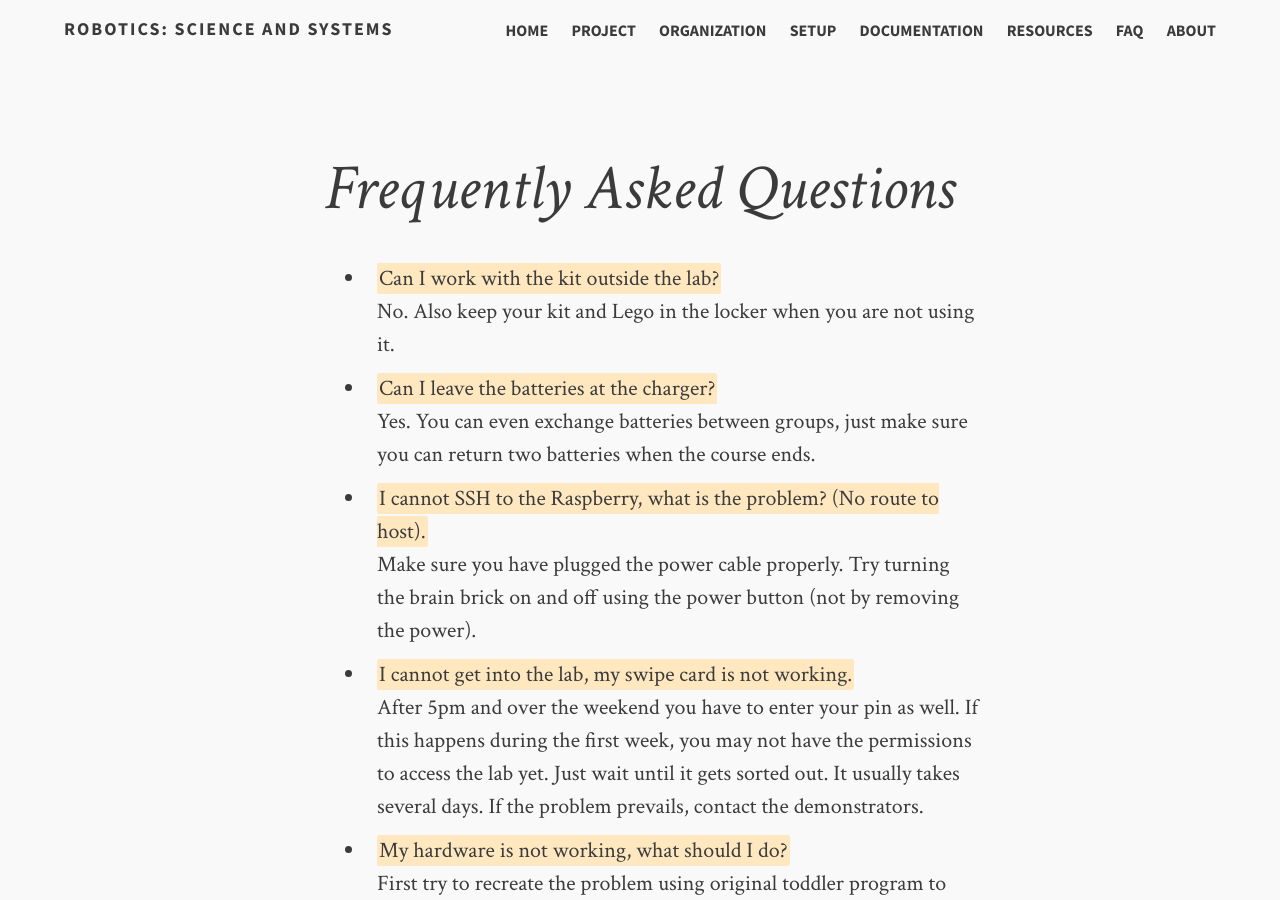
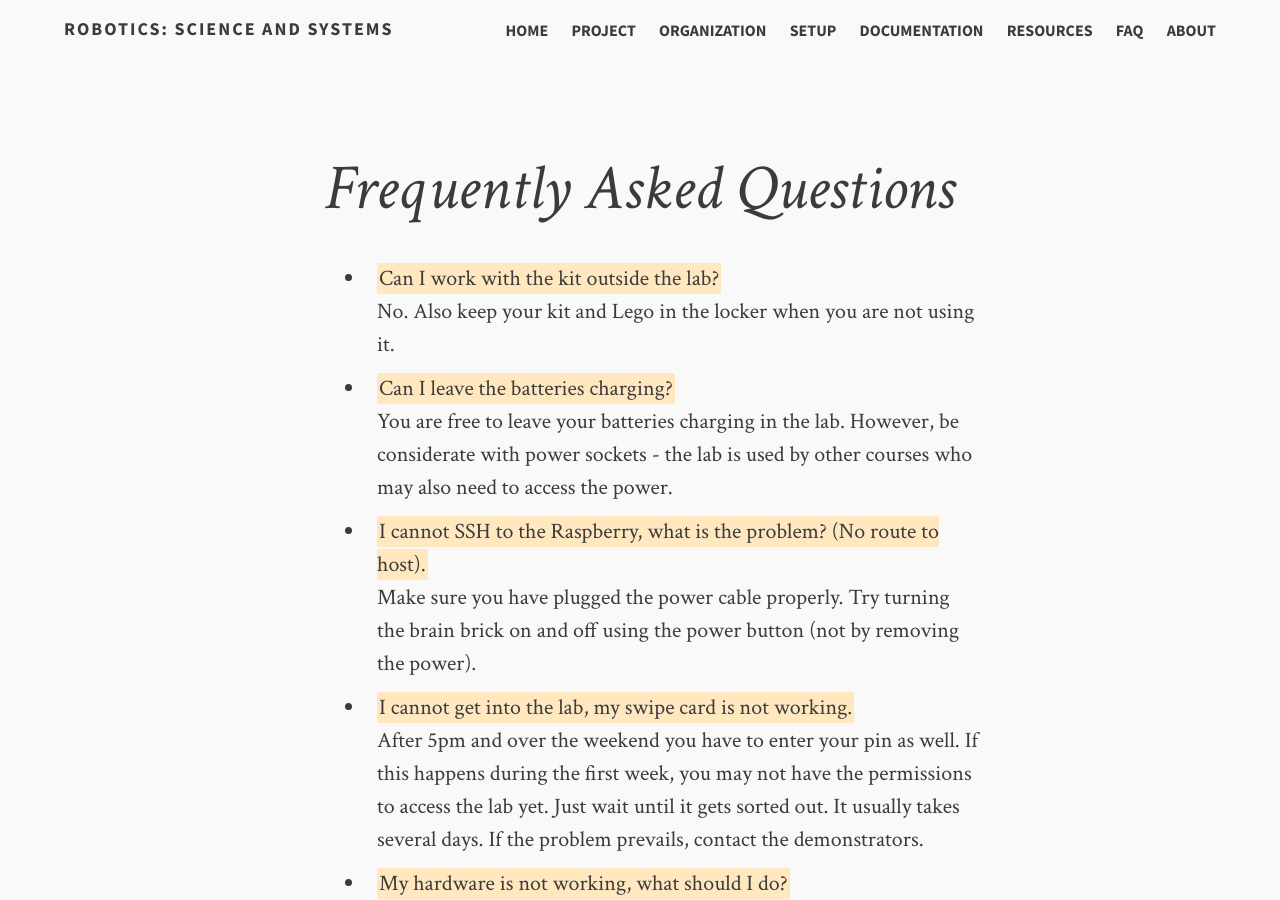
Before and after one commit to uoe-rss/uoe-rss.github.io, a Jekyll site: the page built from faq.md, in a window 1280 px wide and 900 px high. Built offline with Jekyll 4.4.1, drawn with Linux system fonts in a browser that asks for light colours; comment, search, counter and statistics services are not loaded.

```diff
--- a/faq.md
+++ b/faq.md
@@ -10,8 +10,8 @@ Check the status at http://handy.inf.ed.ac.uk/tc/list.php
 -->
 - *Can I work with the kit outside the lab?*
     No. Also keep your kit and Lego in the locker when you are not using it.
-- *Can I leave the batteries at the charger?*
-    Yes. You can even exchange batteries between groups, just make sure you can return two batteries when the course ends.
+- *Can I leave the batteries charging?*
+    You are free to leave your batteries charging in the lab. However, be considerate with power sockets - the lab is used by other courses who may also need to  access the power.
 - *I cannot SSH to the Raspberry, what is the problem? (No route to host).*
     Make sure you have plugged the power cable properly.
     Try turning the brain brick on and off using the power button (not by removing the power).
```
Also changed, not shown: organization.md (+5 -3 lines).
